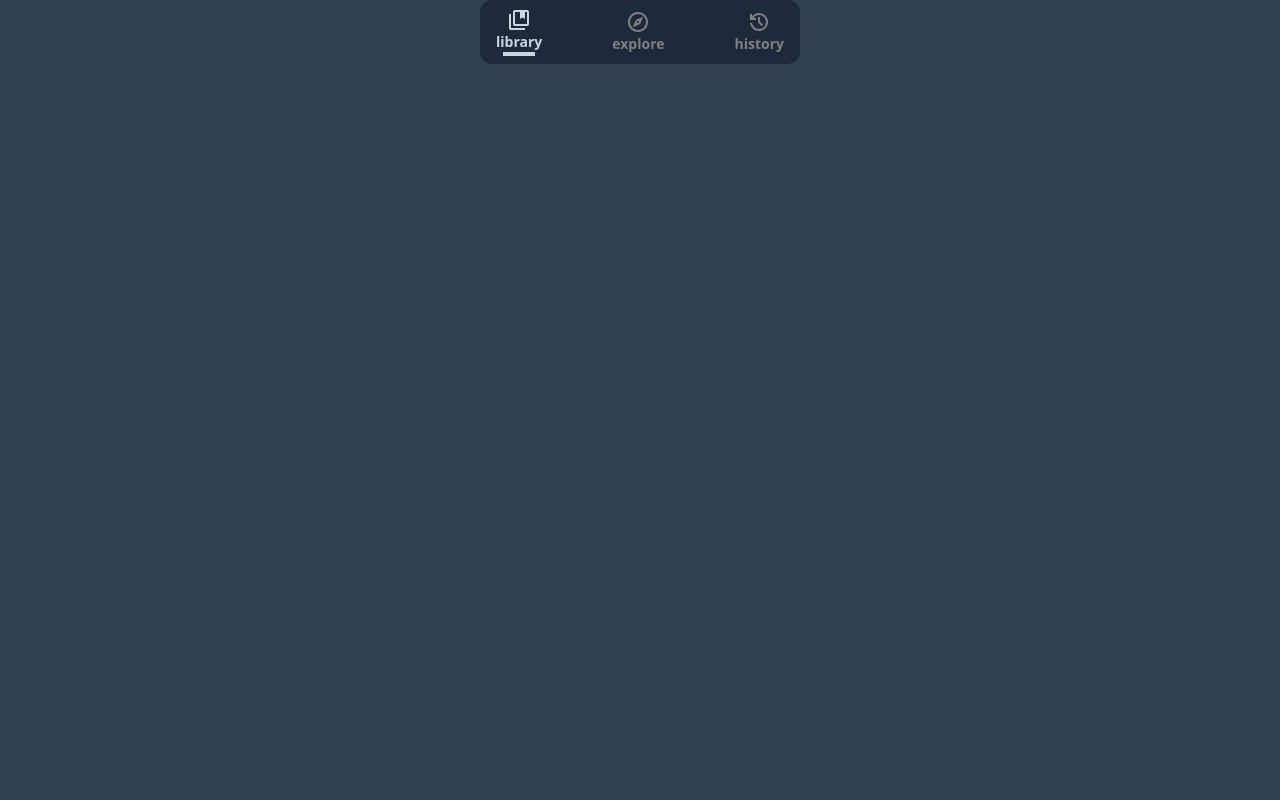
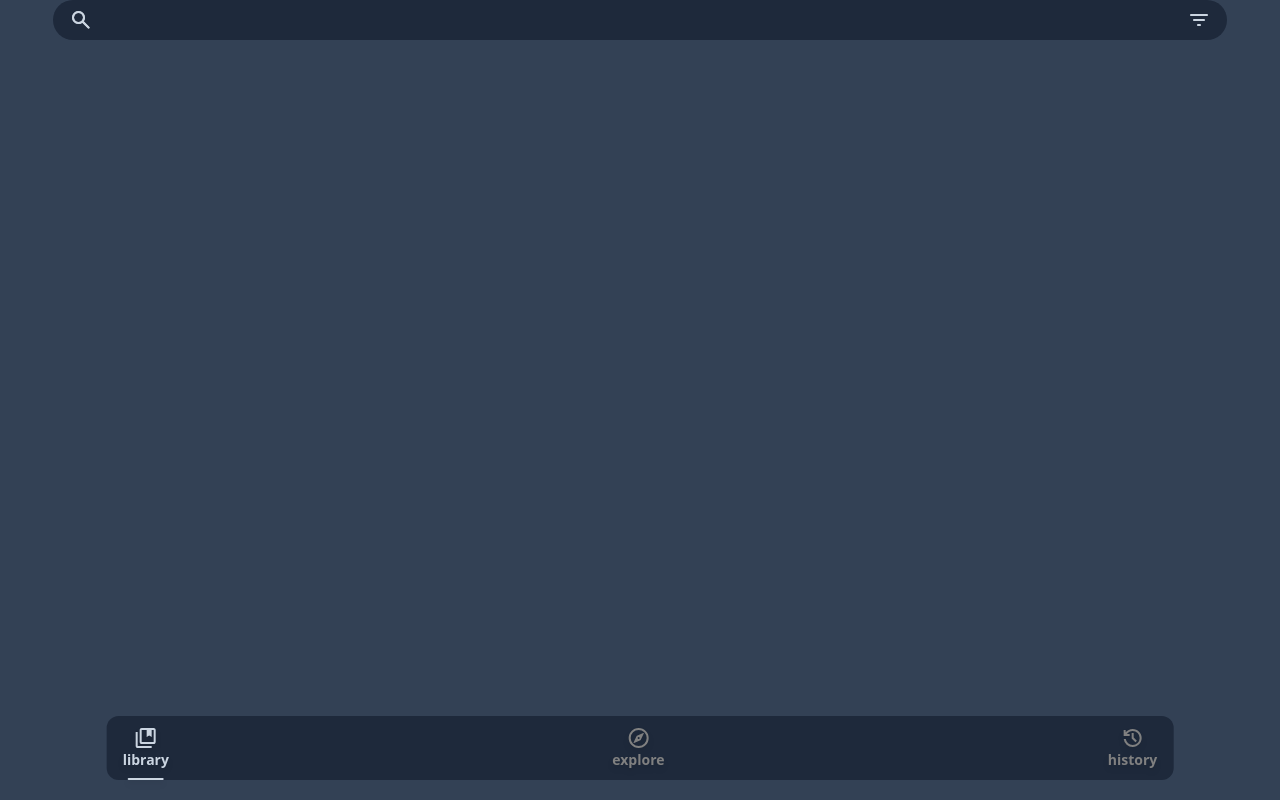
Before and after one commit to ilmossp/kaminari, a Next.js app: page /about in a window 1280 px wide. Built offline with nearby package versions, Linux system fonts and the light colour scheme.

Commit message:
added SearchBar component

```diff
--- a/src/components/bottom-navbar.tsx
+++ b/src/components/bottom-navbar.tsx
@@ -8,8 +8,8 @@ const history=(<path xmlns="http://www.w3.org/2000/svg" d="M12 21q-3.45 0-6.012-
 
 function BottomNavbar() {
   return (
-    <div className="flex bg-darkBlueGray w-80  py-2 items-center h-16 justify-between rounded-md mx-auto px-4 ">
-      <Tab routeName="library" selected={true} path={library}/>
+    <div className="flex bg-darkBlueGray w-10/12  items-center h-16 justify-between rounded-md  px-4 fixed bottom-5 left-1/2 -translate-x-1/2">
+      <Tab routeName={"library"} selected={true} path={library}/>
       <Tab routeName={"explore"} selected={false} path={explore}/>
       <Tab routeName={"history"} selected={false} path={history}/>
     </div>
--- a/src/components/navbar-tab.tsx
+++ b/src/components/navbar-tab.tsx
@@ -7,12 +7,12 @@ type tabProps = {
 }
 
 function Tab({selected,routeName,path}:tabProps) {
-  return   <div className="flex justify-center items-center flex-col">
+  return   <div className="flex justify-center items-center flex-col h-full relative drop-shadow-md">
   <svg className={selected ? "fill-coolGray" : "fill-trueGray"} xmlns="http://www.w3.org/2000/svg" height="24" width="24">
     {path}
   </svg>
   <p className={selected ? "text-sm font-bold text-coolGray" : "text-sm font-bold text-trueGray"}>{routeName}</p>
-  <div className={selected ? "bg-coolGray w-8 h-1" : "hidden"}></div>
+  <div className={selected ? "bg-coolGray w-9 h-0.5 rounded-md absolute bottom-0" : "hidden"}></div>
 </div>
 }
 
--- /dev/null
+++ b/src/components/search-bar.tsx
@@ -0,0 +1,23 @@
+import React from "react";
+
+function SearchBar() {
+  return (
+    <div className="flex bg-darkBlueGray justify-between w-11/12 px-4  rounded-full py-2">
+      <svg className="fill-coolGray" xmlns="http://www.w3.org/2000/svg" height="24" width="24">
+        <path d="m18.9 20.3-5.6-5.6q-.75.6-1.725.95Q10.6 16 9.5 16q-2.725 0-4.612-1.887Q3 12.225 3 9.5q0-2.725 1.888-4.613Q6.775 3 9.5 3t4.613 1.887Q16 6.775 16 9.5q0 1.1-.35 2.075-.35.975-.95 1.725l5.625 5.625q.275.275.275.675t-.3.7q-.275.275-.7.275-.425 0-.7-.275ZM9.5 14q1.875 0 3.188-1.312Q14 11.375 14 9.5q0-1.875-1.312-3.188Q11.375 5 9.5 5 7.625 5 6.312 6.312 5 7.625 5 9.5q0 1.875 1.312 3.188Q7.625 14 9.5 14Z" />
+        <path
+          xmlns="http://www.w3.org/2000/svg"
+          d="m18.9 20.3-5.6-5.6q-.75.6-1.725.95Q10.6 16 9.5 16q-2.725 0-4.612-1.887Q3 12.225 3 9.5q0-2.725 1.888-4.613Q6.775 3 9.5 3t4.613 1.887Q16 6.775 16 9.5q0 1.1-.35 2.075-.35.975-.95 1.725l5.625 5.625q.275.275.275.675t-.3.7q-.275.275-.7.275-.425 0-.7-.275ZM9.5 14q1.875 0 3.188-1.312Q14 11.375 14 9.5q0-1.875-1.312-3.188Q11.375 5 9.5 5 7.625 5 6.312 6.312 5 7.625 5 9.5q0 1.875 1.312 3.188Q7.625 14 9.5 14Z"
+        />
+      </svg>
+      <svg className="fill-coolGray"xmlns="http://www.w3.org/2000/svg" height="24" width="24">
+        <path
+          xmlns="http://www.w3.org/2000/svg"
+          d="M11 18q-.425 0-.712-.288Q10 17.425 10 17t.288-.712Q10.575 16 11 16h2q.425 0 .713.288.287.287.287.712t-.287.712Q13.425 18 13 18ZM4 8q-.425 0-.712-.287Q3 7.425 3 7t.288-.713Q3.575 6 4 6h16q.425 0 .712.287Q21 6.575 21 7t-.288.713Q20.425 8 20 8Zm3 5q-.425 0-.713-.288Q6 12.425 6 12t.287-.713Q6.575 11 7 11h10q.425 0 .712.287.288.288.288.713t-.288.712Q17.425 13 17 13Z"
+        />
+      </svg>
+    </div>
+  );
+}
+
+export default SearchBar
--- a/src/pages/about.tsx
+++ b/src/pages/about.tsx
@@ -1,8 +1,10 @@
 import React from "react";
 import BottomNavbar from "../components/bottom-navbar";
+import SearchBar from "../components/search-bar";
 function About() {
   return (
-    <div className="w-full h-screen bg-blueGray">
+    <div className="w-full h-screen bg-blueGray relative flex items-center flex-col">
+      <SearchBar/>
       <BottomNavbar />
     </div>
   );
```
